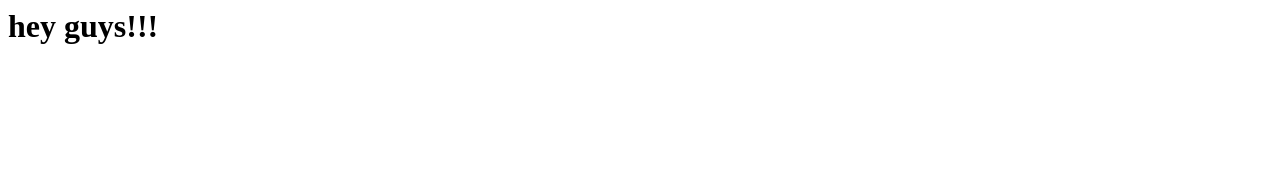
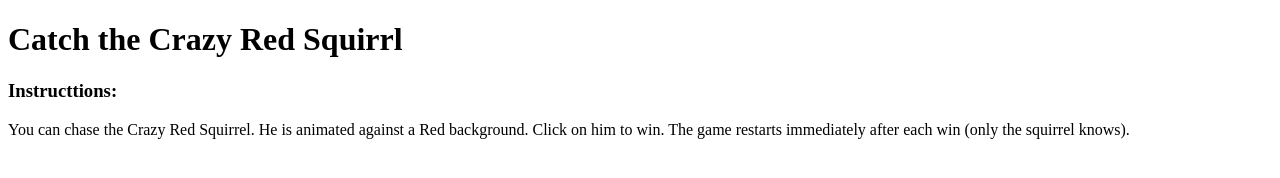
Before and after one commit to cyberbuddy117/cyberbuddy117.github.io, a plain HTML site: page index.html in a window 1280 px wide. Drawn offline with Linux system fonts and the light colour scheme.

```diff
--- a/index.html
+++ b/index.html
@@ -1 +1,14 @@
-<h1>hey guys!!!</h1>
+<!DOCTYPE html>
+<html lang="en">
+<head>
+  <meta charset="UTF-8">
+  <meta name="viewport" content="width=device-width, initial-scale=1.0">
+  <meta http-equiv="X-UA-Compatible" content="ie=edge">
+  <title>Crazy the Red Squirrel</title>
+</head>
+<body>
+  <h1>Catch the Crazy Red Squirrl</h1>
+  <h3>Instructtions:</h3>
+  <p>You can chase the Crazy Red Squirrel. He is animated against a Red background. Click on him to win. The game restarts immediately after each win (only the squirrel knows).</p>
+</body>
+</html>
```
